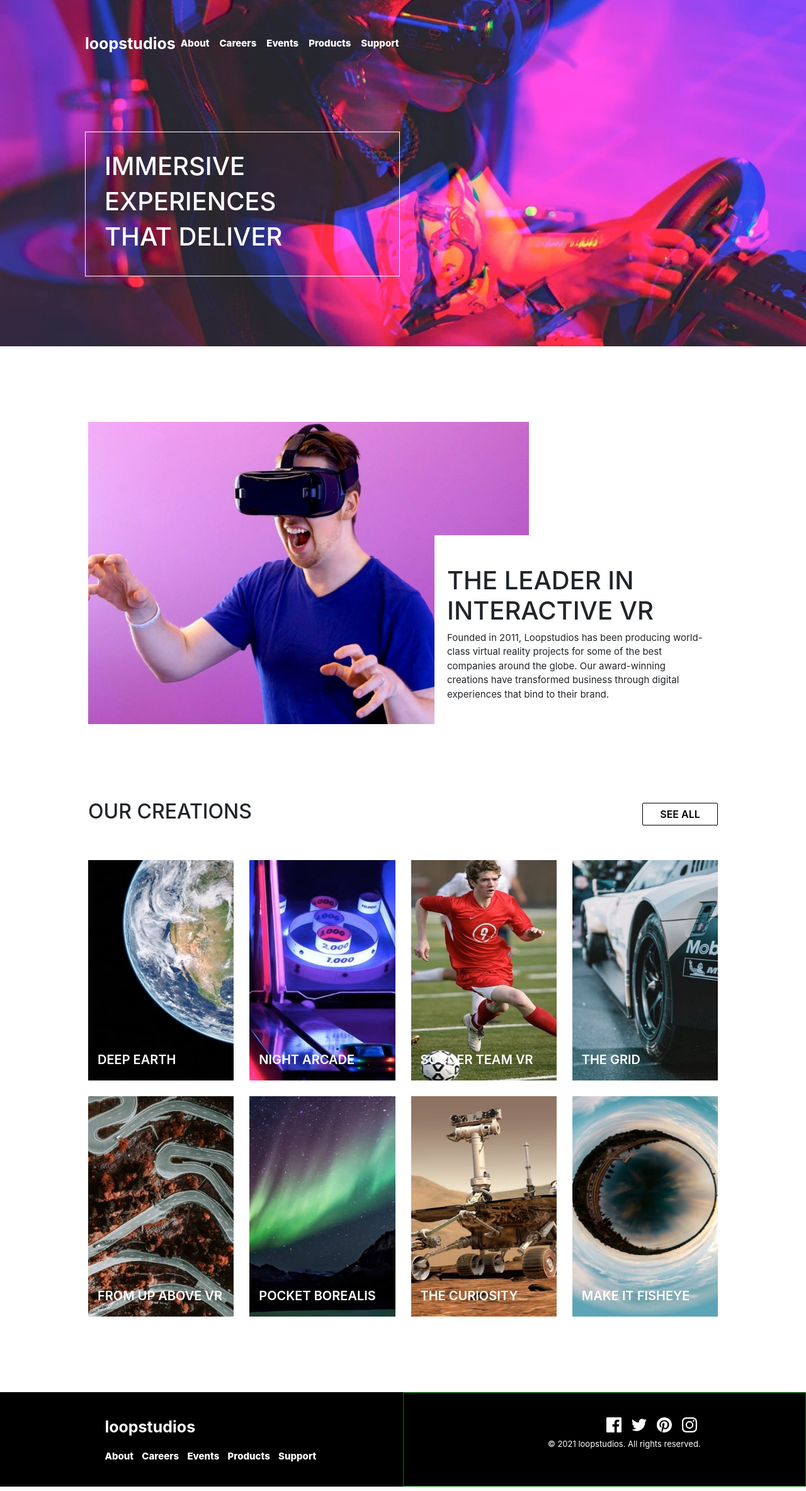
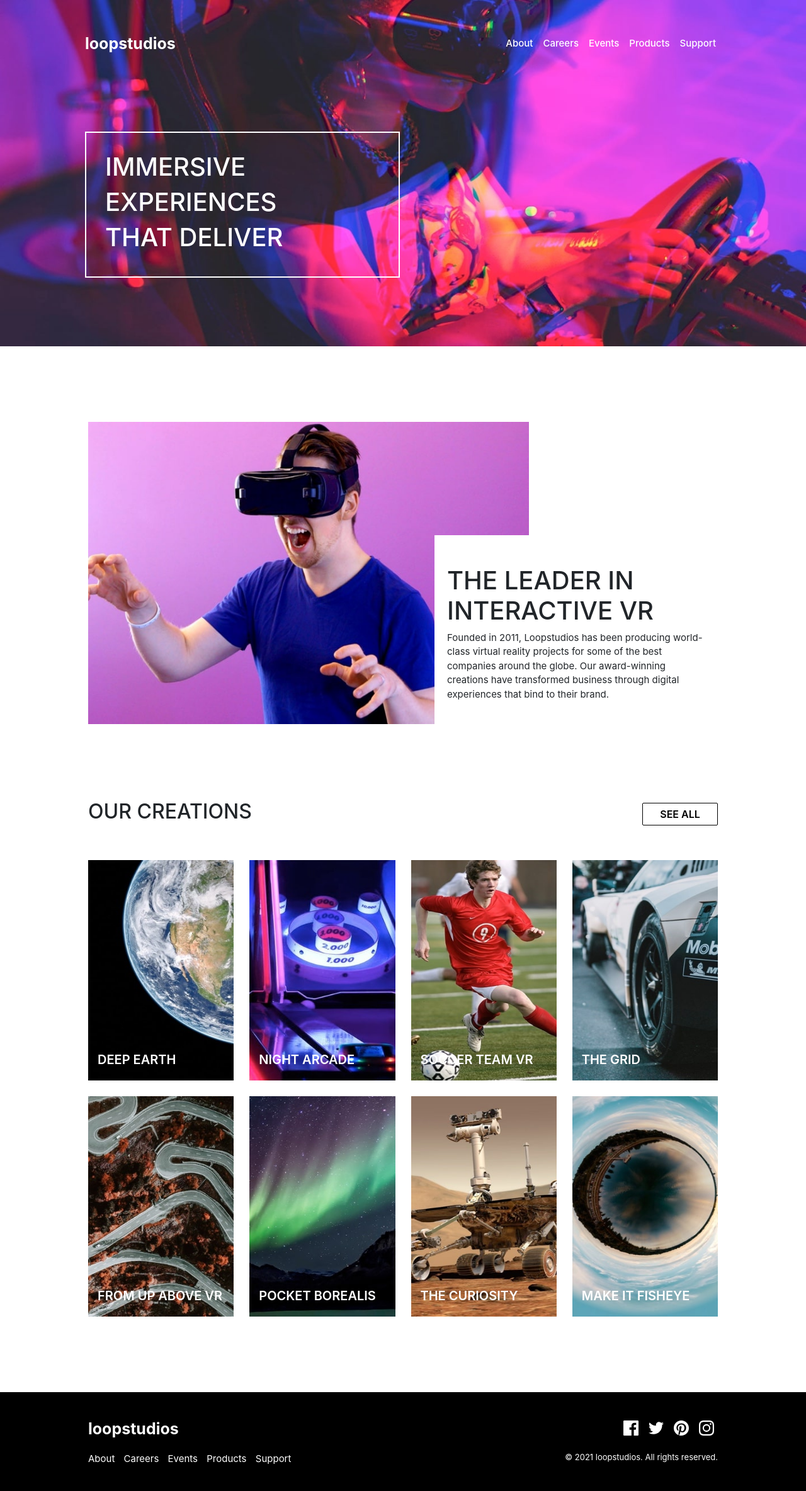
Before and after one commit to Italo1994/loopstudios, an Angular app: page /home in a window 1280 px wide. Shown: the whole page at 63% size. Built offline with nearby package versions, Linux system fonts and the light colour scheme.

Commit message:
Finalizando a página Home, faltando apenas alguns ajustes no layout responsivo

```diff
--- a/angular.json
+++ b/angular.json
@@ -1,5 +1,8 @@
 {
   "$schema": "./node_modules/@angular/cli/lib/config/schema.json",
+  "cli": {
+    "analytics": "f3101d76-c63a-48e5-87bb-99d365657601"
+  },
   "version": 1,
   "newProjectRoot": "projects",
   "projects": {
--- a/src/app/home/home.component.css
+++ b/src/app/home/home.component.css
@@ -14,15 +14,24 @@
     color: #fff;
 }
 
+.navbar-nav {
+    padding-left: 20px;
+    width: 100%;
+    display: flex;
+    justify-content: flex-end;
+    align-items: center;
+    margin-left: 10px;
+}
+
 .navbar-nav a {
     color: #fff;
-    font-weight: 800;
+    font-weight: 500;
     font-size: 15px;
 }
 
 .navbar-nav a:hover {
-    color: #bd46bd;
-    font-weight: 700;
+    /*color: #bd46bd;*/
+    color: rgba(219, 209, 217, 0.856);
     transition: all .5s;
 }
 
@@ -34,14 +43,18 @@
     width: 100%;
     height: 550px;
     background: url("../../assets/images/desktop/image-hero.jpg"),
-            linear-gradient(to left, #4D284D, #6e226e);
+                linear-gradient(to bottom, #4D284D, #6e226e);
     background-repeat: no-repeat;
     background-size: 100% 100%;
 }
 
+/* linear-gradient(to left, #4D284D, #6e226e); */
+
+
+
 #capa {
   max-width: 500px;
-  border: 1px solid #fff;
+  border: 2.5px solid #fff;
   margin: 70px 0 0 50px;
   z-index: 1;
   padding: 30px;
@@ -63,10 +76,6 @@
     max-width: 1000px;
     margin: 0 auto;
     padding-top: 120px;
-}
-
-.container-total {
-    width: 100%;
 }
 
 .content-area {
@@ -101,6 +110,9 @@
     background-color: #fff;
 }
 
+/* -------------------------------------- */
+
+/* ===== SEÇÃO DAS CATEGORIAS ===== */
 .creations {
     display: flex;
     flex-direction: column;
@@ -120,7 +132,7 @@
     gap: 10px;
 }
 
-/* ==== ÁREAS DOS BOTÕES ==== */
+/* Área dos botões */
 .btn-see {
     padding: 5px;
     width: 120px;
@@ -178,23 +190,30 @@
     padding-left: 15px;
 }
 
+        /* ===== SEÇÃO DO RODAPÉ ===== */
 .footer {
-    display: flex;
     width: 100%;
-    height: 150px;
     background-color: #000;
     margin-top: 100px;
 }
 
+.content-footer {
+    max-width: 1000px;
+    margin: 0 auto;
+    padding: 40px 0;
+    display: grid;
+    grid-template-rows: 1fr;
+    grid-template-columns: 1fr 1fr;
+}
+
+/* Begin of the section in the left side of footer */
 .links-footer {
     display: flex;
     flex-direction: column;
     justify-content: center;
     align-items: flex-start;
-    width: 50%;
+    width: 100%;
     height: 100%;
-    padding: 20px 0;
-    padding-left: 13%;
 }
 
 .nav-footer a {
@@ -202,7 +221,6 @@
     color: #fff;
     margin-right: 10px;
     font-size: 15px;
-    font-weight: 800;
 }
 
 .nav-footer a:hover {
@@ -213,21 +231,23 @@
 .links-footer div {
     margin-bottom: 15px;
 }
+/* End of the section in the left side of footer */
 
+/* ------------------------------------------------------ */
+
+/* Begin of the section in the right side of footer */
 .redes-sociais {
     display: flex;
     flex-direction: column;
     justify-content: center;
     align-items: flex-end;
-    width: 50%;
+    width: 100%;
     height: 100%;
-    padding: 20px 0;
-    padding-right: 13%;
-    border: 1px solid green;
 }
 
 .area-icones {
     display: flex;
+    margin-bottom: 25px;
 }
 
 .area-icones a {
@@ -237,12 +257,35 @@
 .icone-rede {
     display: inline-block;
     width: 30px;
-    height: 15px;
 }
 
 .area-copy {
     color: #fff;
     font-size: 13px;
-    padding: 20px;
-    padding-right: 0;
 }
+/* End of the section in the right side of footer */
+
+
+
+
+@media screen and (max-width: 700px) {
+    .content-footer {
+        width: 100%;
+    }
+
+    .categorias {
+        grid-template-rows: repeat(4, 250px);
+        grid-template-columns: repeat(2, 1fr);
+    }
+
+    #header-home {
+        background-size: cover;
+        background-position: 50%;
+        height: 1000px;
+    }
+
+    #capa {
+        margin: 0 auto;
+        margin-top: 250px;
+    }
+}
--- a/src/app/home/home.component.html
+++ b/src/app/home/home.component.html
@@ -10,6 +10,7 @@
 
     <body>
         <header id="header-home">
+
             <div class="container">
                 <nav class="navbar navbar-expand-lg navbar-light navbar-right transparent">
                     <a class="brand" href="#">loopstudios</a>
@@ -45,6 +46,7 @@
                     </div>
                 </div>
             </div>
+
         </header>
 
         <div class="container">
@@ -142,11 +144,13 @@
                             </p>
                         </div>
                     </a>
-                    </div>
+                </div>
             </section>
         </div>
 
-        <section class="footer">
+        <footer class="footer">
+
+            <div class="content-footer">
                 <div class="links-footer">
                     <div class="logo">
                         <a href="#" class="brand">loopstudios</a>
@@ -169,6 +173,7 @@
                         </a>
                     </nav>
                 </div>
+
                 <div class="redes-sociais">
                     <div class="area-icones">
                         <a href="#" class="icone-rede">
@@ -190,7 +195,10 @@
                     </div>
 
                 </div>
-        </section>
+            </div>
+
+
+        </footer>
 
     </body>
 </html>
```
Also changed, not shown: 1 other file (tests, documents, lock files or other folders).
